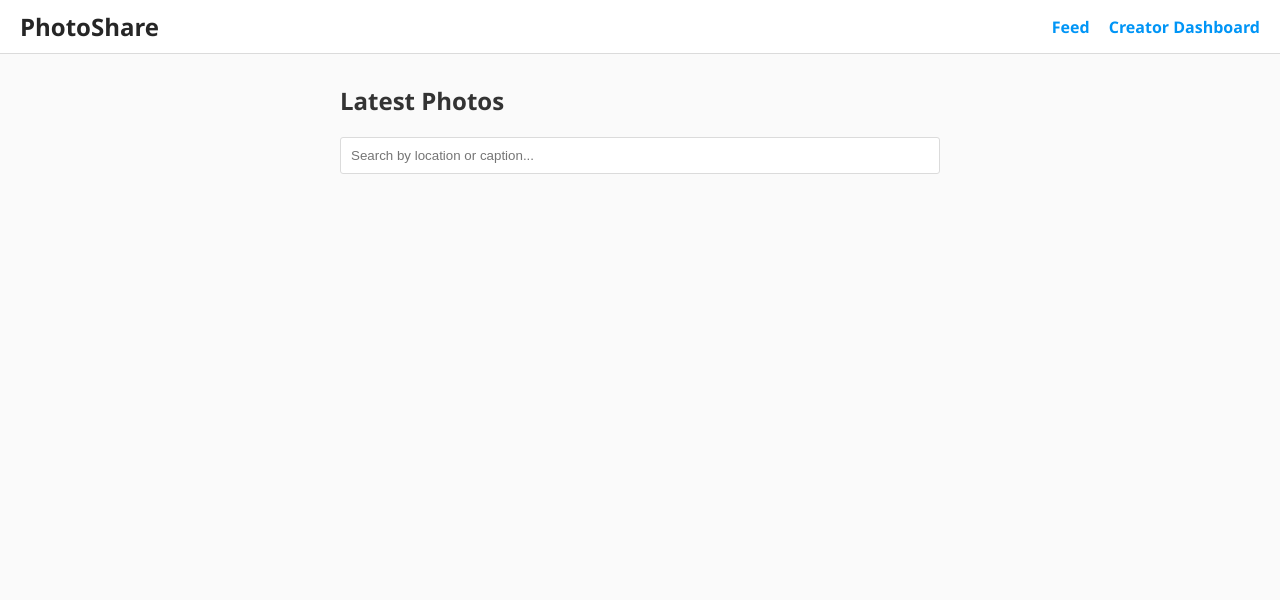
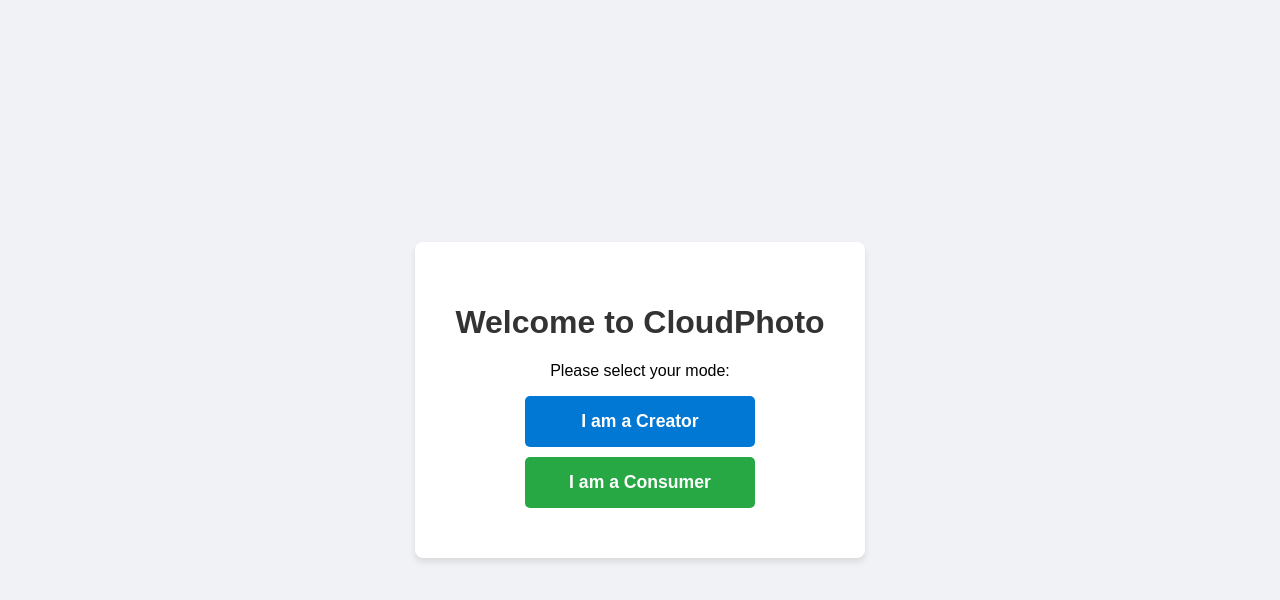
Before and after one commit to hamzakhalid728/CloudPhotoWeb, a website: page public/index.html in a window 1280 px wide. Drawn offline with Linux system fonts and the light colour scheme; no server answers.

Commit message:
adding homepage

```diff
--- a/public/index.html
+++ b/public/index.html
@@ -3,27 +3,51 @@
 <head>
     <meta charset="UTF-8">
     <meta name="viewport" content="width=device-width, initial-scale=1.0">
-    <title>PhotoShare - Feed</title>
-    <link rel="stylesheet" href="styles.css">
+    <title>CloudPhoto - Welcome</title>
+    <style>
+        body {
+            font-family: sans-serif;
+            display: flex;
+            flex-direction: column;
+            align-items: center;
+            justify-content: center;
+            height: 100vh;
+            background-color: #f0f2f5;
+            margin: 0;
+        }
+        h1 { color: #333; }
+        .container {
+            background: white;
+            padding: 40px;
+            border-radius: 8px;
+            box-shadow: 0 4px 6px rgba(0,0,0,0.1);
+            text-align: center;
+        }
+        .btn {
+            display: block;
+            width: 200px;
+            padding: 15px;
+            margin: 10px auto;
+            text-decoration: none;
+            color: white;
+            border-radius: 5px;
+            font-weight: bold;
+            font-size: 1.1em;
+        }
+        .btn-creator { background-color: #0078d4; }
+        .btn-consumer { background-color: #28a745; }
+        .btn:hover { opacity: 0.9; }
+    </style>
 </head>
 <body>
 
-    <nav>
-        <h1>PhotoShare</h1>
-        <div>
-            <a href="index.html" class="active">Feed</a>
-            <a href="creator.html">Creator Dashboard</a>
-        </div>
-    </nav>
+    <div class="container">
+        <h1>Welcome to CloudPhoto</h1>
+        <p>Please select your mode:</p>
 
-    <div class="container">
-        <h2>Latest Photos</h2>
-        <input type="text" id="searchBar" placeholder="Search by location or caption..." onkeyup="filterPosts()">
-
-        <div id="posts-grid">
-            </div>
+        <a href="creator.html" class="btn btn-creator">I am a Creator</a>
+        <a href="consumer.html" class="btn btn-consumer">I am a Consumer</a>
     </div>
 
-    <script src="script.js"></script>
 </body>
 </html>
```
